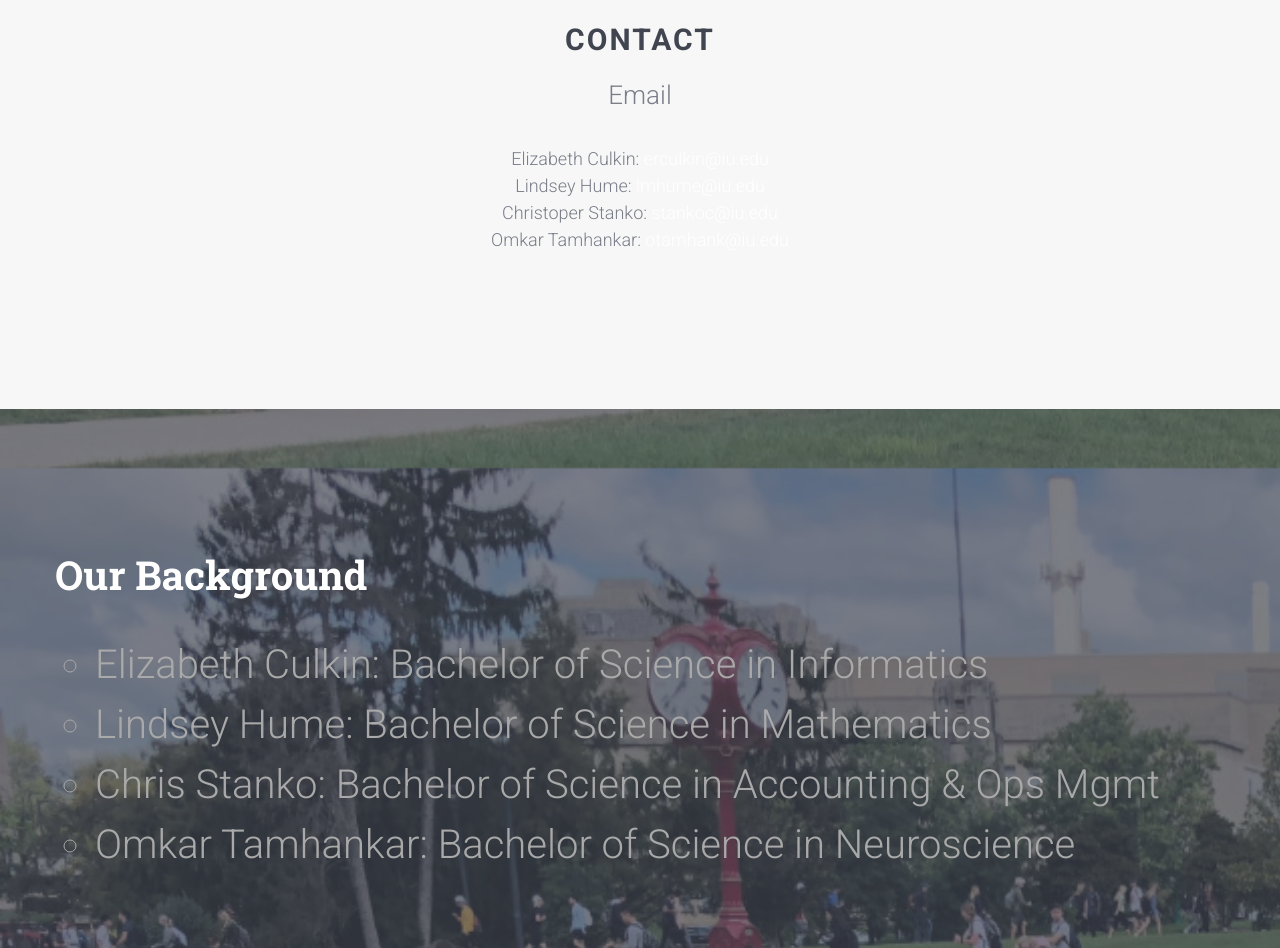
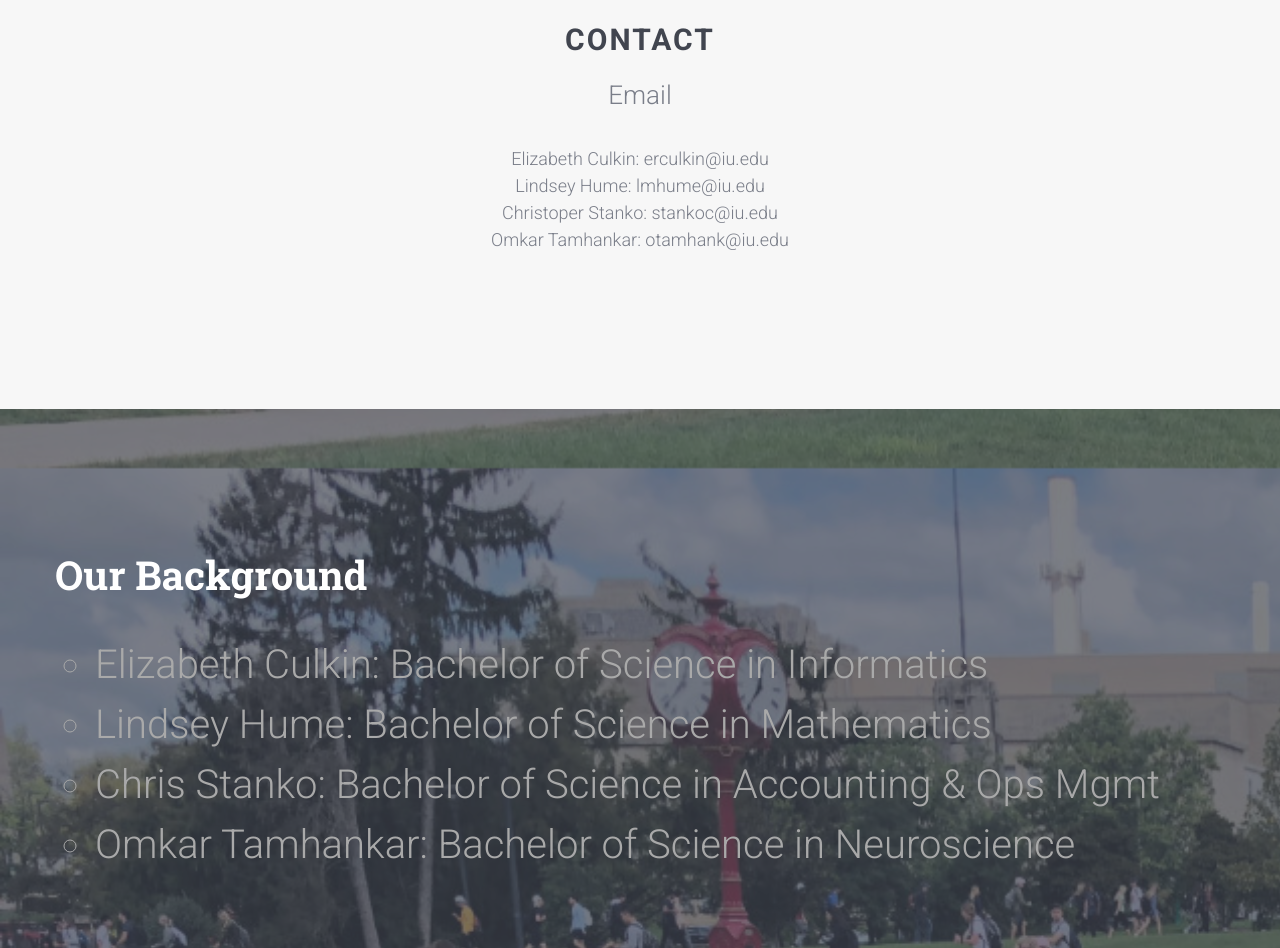
Before and after one commit to stankoc/stankoc.github.io, a plain HTML site: page index.html in a window 1280 px wide. Shown: the part 2529-3477 px from the top of the page. Drawn offline with Linux system fonts and the light colour scheme; files whose address does not match are found by name.

Commit message:
Update index.html

```diff
--- a/index.html
+++ b/index.html
@@ -226,13 +226,13 @@
 						<h2 class="fh5co-section-title animate-box">Contact</h2>
 						<p class="fh5co-lead animate-box">Email</p>
 						<p class="animate-box">
-						Elizabeth Culkin: <a href="mailto:erculkin@iu.edu?Subject=hello" target="_top">erculkin@iu.edu</a>
+						Elizabeth Culkin: <a href="mailto:erculkin@iu.edu?Subject=hello" target="_top" id="email">erculkin@iu.edu</a>
 						<br>
-						Lindsey Hume: <a href="mailto:lmhume@iu.edu?Subject=hello" target="_top">lmhume@iu.edu</a>
+						Lindsey Hume: <a href="mailto:lmhume@iu.edu?Subject=hello" target="_top" id="email" id="email" id="email">lmhume@iu.edu</a>
 						<br>
-						Christoper Stanko: <a href="mailto:stankoc@iu.edu?Subject=hello" target="_top">stankoc@iu.edu</a>
+						Christoper Stanko: <a href="mailto:stankoc@iu.edu?Subject=hello" target="_top" id="email" id="email">stankoc@iu.edu</a>
 						<br>
-						Omkar Tamhankar: <a href="mailto:otamhank@iu.edu?Subject=hello" target="_top">otamhank@iu.edu</a>
+						Omkar Tamhankar: <a href="mailto:otamhank@iu.edu?Subject=hello" target="_top" id="email">otamhank@iu.edu</a>
 					</div>
 				</div>
 			</div>
```
